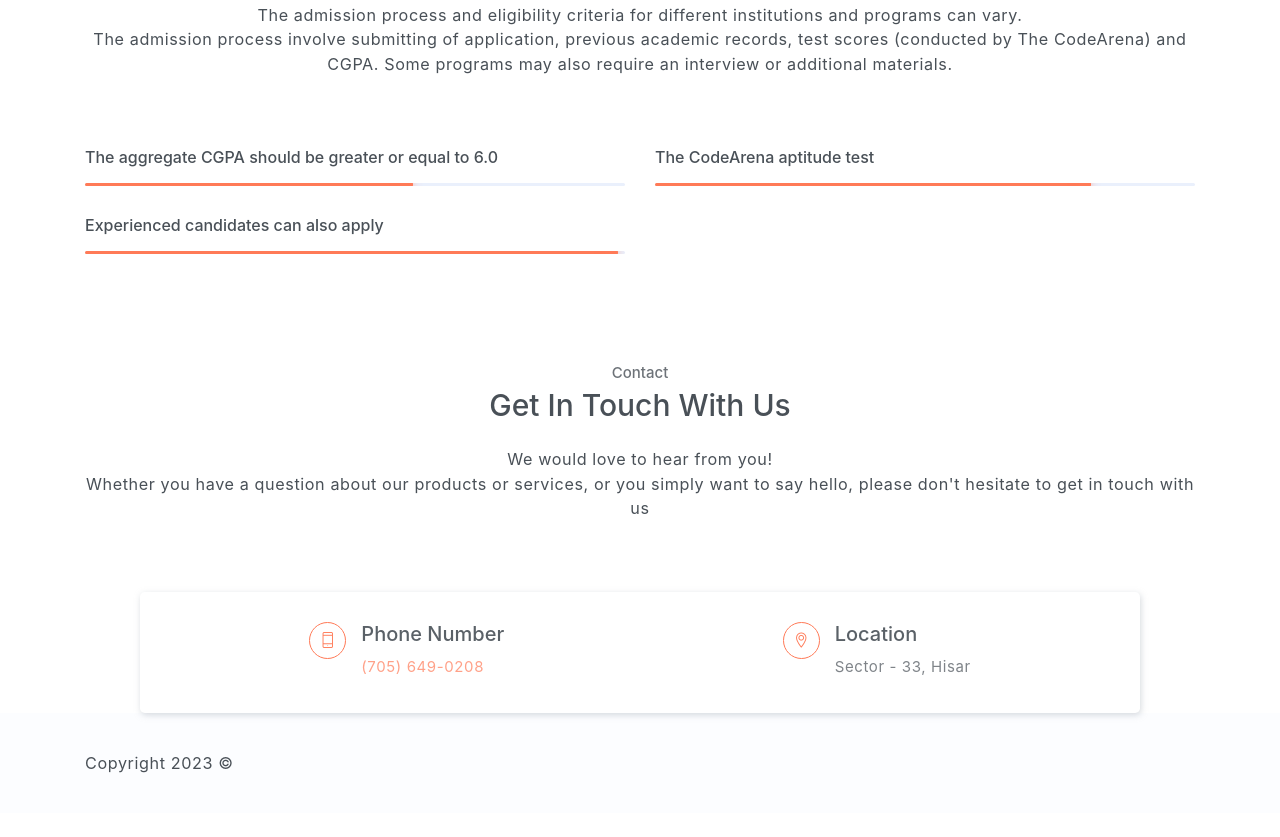
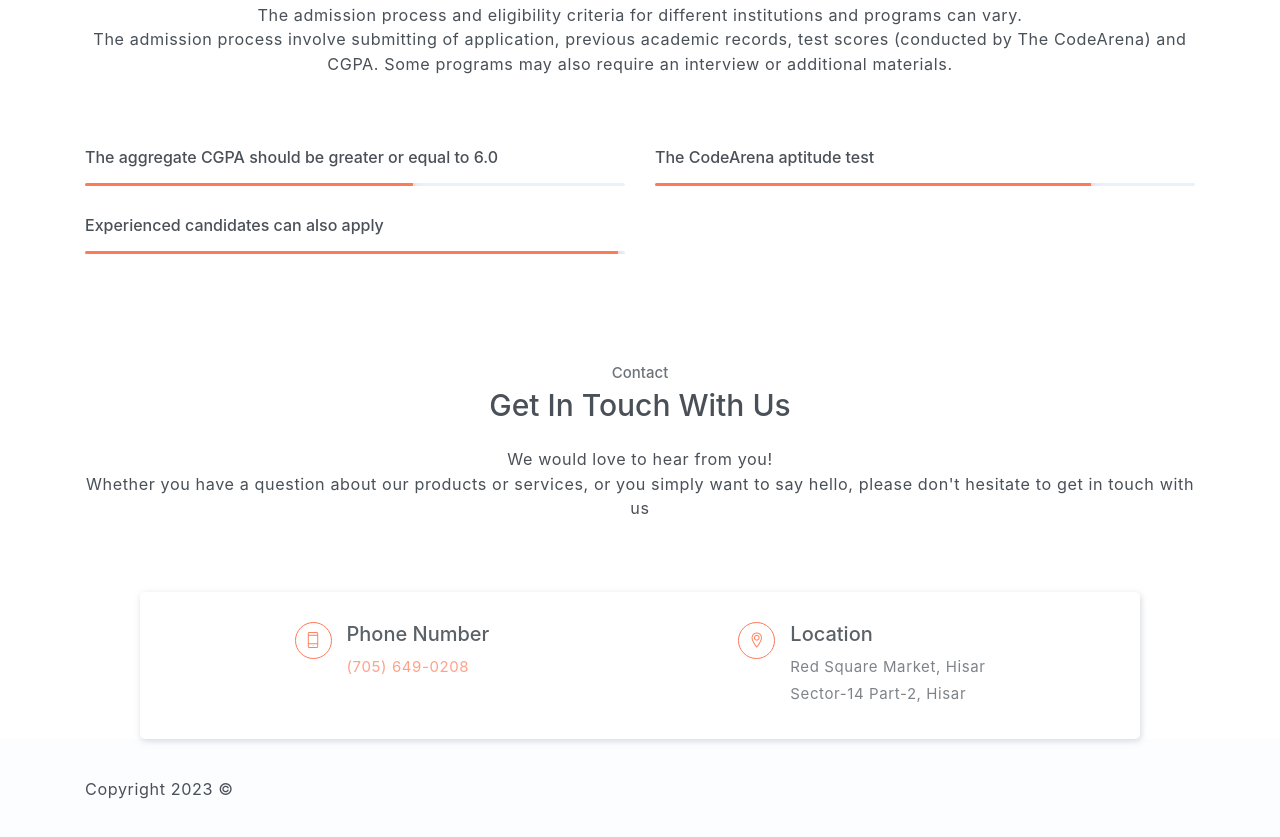
Before and after one commit to pradeepgill007/pradeepgill007.github.io, a website: page index.html in a window 1280 px wide. Shown: the part 3756-4593 px from the top of the page. Before the commit the page ends 4569 px from the top, so only its background shows below. Drawn offline with nearby package versions, Linux system fonts and the light colour scheme.

Commit message:
Update index.html
address change

```diff
--- a/index.html
+++ b/index.html
@@ -466,7 +466,9 @@
                         <i class="ti-location-pin"></i>
                         <div class="">
                             <h5>Location</h5>
-                            <p> Sector - 33, Hisar</p>
+
+                            <p>Red Square Market, Hisar</p>
+                            <p>Sector-14 Part-2, Hisar</p>
                         </div>
                     </div>
                     <!-- <div class="item">
```
